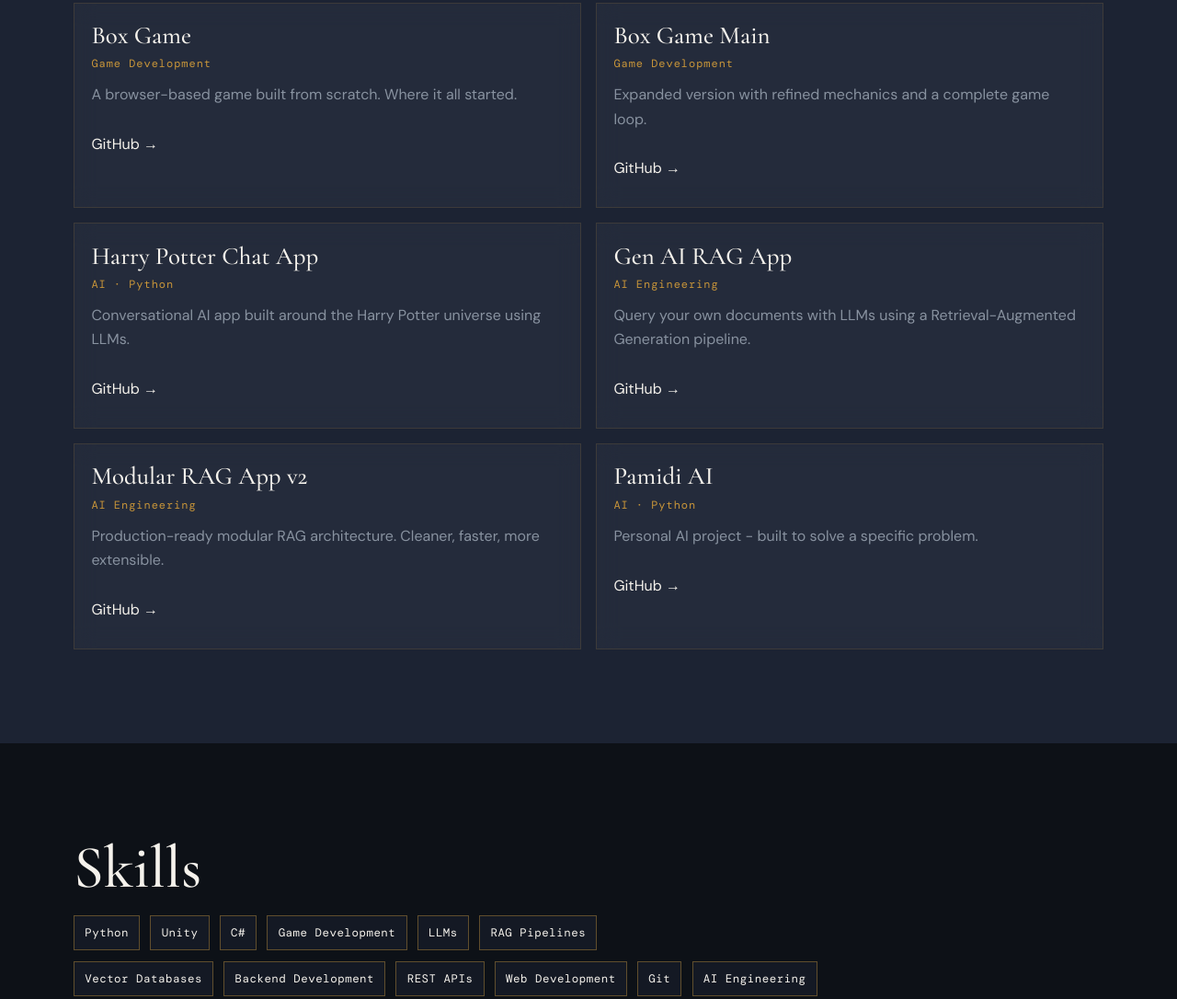
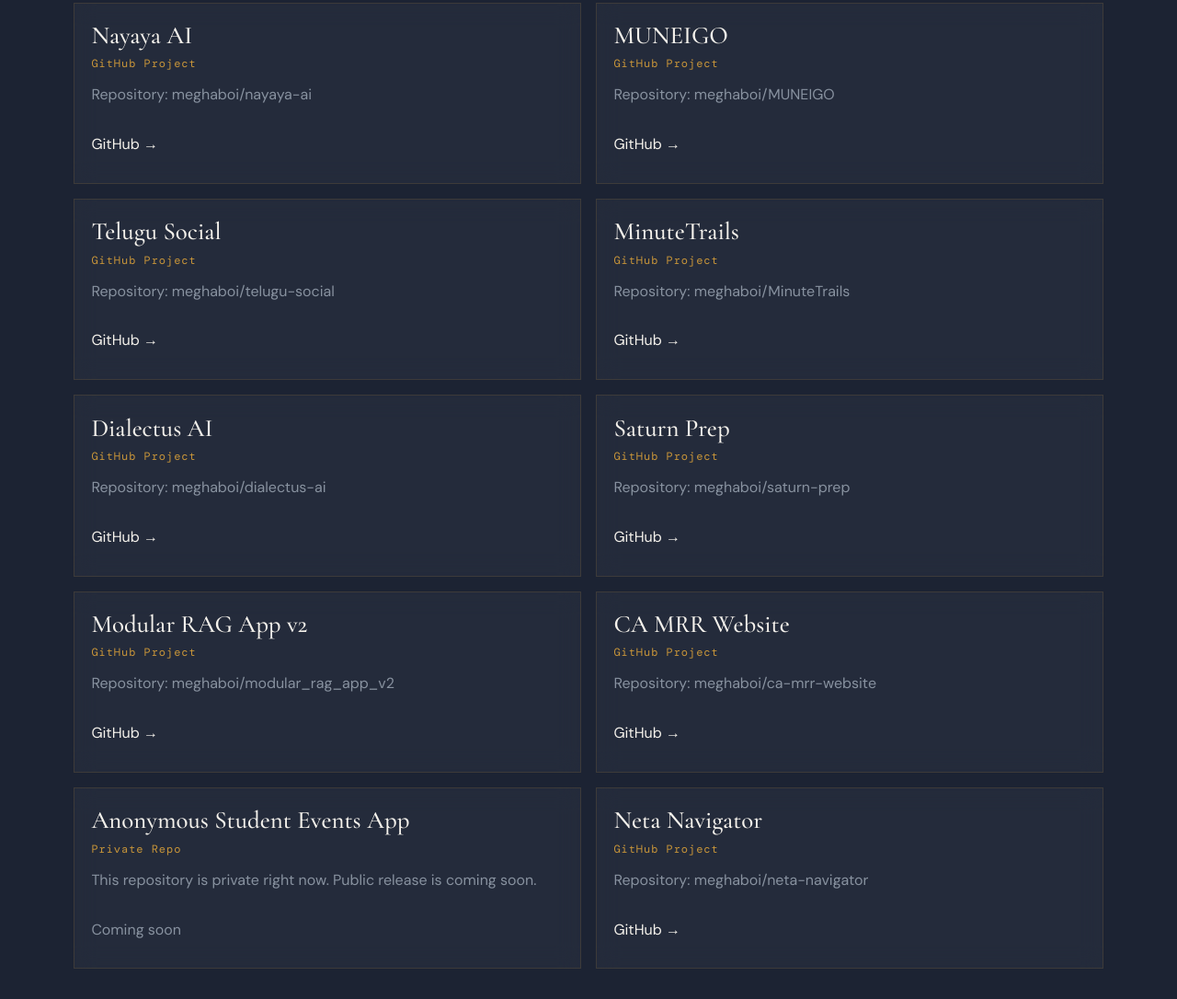
Before and after one commit to meghaboi/personal-website, a plain HTML site: page index.html in a window 1280 px wide. Shown: the part 1457-2543 px from the top of the page at 92% size. Drawn offline with nearby package versions, Linux system fonts and the light colour scheme.

Commit message:
updated the my projects section

```diff
--- a/index.html
+++ b/index.html
@@ -19,6 +19,9 @@
       href="https://fonts.googleapis.com/css2?family=Cormorant+Garamond:wght@300;500;600&family=DM+Mono:wght@400;500&family=DM+Sans:wght@300;400;500&display=swap"
       rel="stylesheet"
     />
+    <script>
+      document.documentElement.classList.add("js-ready");
+    </script>
     <link rel="stylesheet" href="styles.css" />
     <script type="application/ld+json">
       {
@@ -78,7 +81,7 @@
     </aside>
 
     <main>
-      <section class="hero reveal-on-scroll" id="home">
+      <section class="hero" id="home">
         <svg class="hero-art" viewBox="0 0 1200 800" aria-hidden="true">
           <path d="M110 90 L520 90 L520 460 L110 460 Z" />
           <path d="M680 180 L1040 180 L1040 620 L680 620 Z" />
@@ -103,7 +106,7 @@
         </div>
       </section>
 
-      <section class="about section-light reveal-on-scroll" id="about">
+      <section class="about section-light" id="about">
         <div class="container about-layout">
           <div class="about-text reveal-on-scroll">
             <p class="about-quote">"Dropped out at 13. Been building ever since."</p>
@@ -135,63 +138,87 @@
         </div>
       </section>
 
-      <section class="projects section-mid reveal-on-scroll" id="projects">
+      <section class="projects section-mid" id="projects">
         <div class="container">
           <h2 class="section-title reveal-on-scroll">Work</h2>
 
           <div class="projects-grid">
             <article class="project-card reveal-on-scroll">
-              <h3>Box Game</h3>
-              <p class="project-tag">Game Development</p>
-              <p class="project-copy">A browser-based game built from scratch. Where it all started.</p>
-              <a href="https://github.com/meghaboi" target="_blank" rel="noreferrer">GitHub &rarr;</a>
+              <h3>Nayaya AI</h3>
+              <p class="project-tag">GitHub Project</p>
+              <p class="project-copy">Repository: meghaboi/nayaya-ai</p>
+              <a href="https://github.com/meghaboi/nayaya-ai" target="_blank" rel="noreferrer">GitHub &rarr;</a>
             </article>
 
             <article class="project-card reveal-on-scroll">
-              <h3>Box Game Main</h3>
-              <p class="project-tag">Game Development</p>
-              <p class="project-copy">Expanded version with refined mechanics and a complete game loop.</p>
-              <a href="https://github.com/meghaboi" target="_blank" rel="noreferrer">GitHub &rarr;</a>
+              <h3>MUNEIGO</h3>
+              <p class="project-tag">GitHub Project</p>
+              <p class="project-copy">Repository: meghaboi/MUNEIGO</p>
+              <a href="https://github.com/meghaboi/MUNEIGO" target="_blank" rel="noreferrer">GitHub &rarr;</a>
             </article>
 
             <article class="project-card reveal-on-scroll">
-              <h3>Harry Potter Chat App</h3>
-              <p class="project-tag">AI &middot; Python</p>
-              <p class="project-copy">
-                Conversational AI app built around the Harry Potter universe using LLMs.
-              </p>
-              <a href="https://github.com/meghaboi" target="_blank" rel="noreferrer">GitHub &rarr;</a>
+              <h3>Telugu Social</h3>
+              <p class="project-tag">GitHub Project</p>
+              <p class="project-copy">Repository: meghaboi/telugu-social</p>
+              <a href="https://github.com/meghaboi/telugu-social" target="_blank" rel="noreferrer">GitHub &rarr;</a>
             </article>
 
             <article class="project-card reveal-on-scroll">
-              <h3>Gen AI RAG App</h3>
-              <p class="project-tag">AI Engineering</p>
-              <p class="project-copy">
-                Query your own documents with LLMs using a Retrieval-Augmented Generation pipeline.
-              </p>
-              <a href="https://github.com/meghaboi" target="_blank" rel="noreferrer">GitHub &rarr;</a>
+              <h3>MinuteTrails</h3>
+              <p class="project-tag">GitHub Project</p>
+              <p class="project-copy">Repository: meghaboi/MinuteTrails</p>
+              <a href="https://github.com/meghaboi/MinuteTrails" target="_blank" rel="noreferrer">GitHub &rarr;</a>
+            </article>
+
+            <article class="project-card reveal-on-scroll">
+              <h3>Dialectus AI</h3>
+              <p class="project-tag">GitHub Project</p>
+              <p class="project-copy">Repository: meghaboi/dialectus-ai</p>
+              <a href="https://github.com/meghaboi/dialectus-ai" target="_blank" rel="noreferrer">GitHub &rarr;</a>
+            </article>
+
+            <article class="project-card reveal-on-scroll">
+              <h3>Saturn Prep</h3>
+              <p class="project-tag">GitHub Project</p>
+              <p class="project-copy">Repository: meghaboi/saturn-prep</p>
+              <a href="https://github.com/meghaboi/saturn-prep" target="_blank" rel="noreferrer">GitHub &rarr;</a>
             </article>
 
             <article class="project-card reveal-on-scroll">
               <h3>Modular RAG App v2</h3>
-              <p class="project-tag">AI Engineering</p>
-              <p class="project-copy">
-                Production-ready modular RAG architecture. Cleaner, faster, more extensible.
-              </p>
-              <a href="https://github.com/meghaboi" target="_blank" rel="noreferrer">GitHub &rarr;</a>
+              <p class="project-tag">GitHub Project</p>
+              <p class="project-copy">Repository: meghaboi/modular_rag_app_v2</p>
+              <a href="https://github.com/meghaboi/modular_rag_app_v2" target="_blank" rel="noreferrer"
+                >GitHub &rarr;</a
+              >
             </article>
 
             <article class="project-card reveal-on-scroll">
-              <h3>Pamidi AI</h3>
-              <p class="project-tag">AI &middot; Python</p>
-              <p class="project-copy">Personal AI project - built to solve a specific problem.</p>
-              <a href="https://github.com/meghaboi" target="_blank" rel="noreferrer">GitHub &rarr;</a>
+              <h3>CA MRR Website</h3>
+              <p class="project-tag">GitHub Project</p>
+              <p class="project-copy">Repository: meghaboi/ca-mrr-website</p>
+              <a href="https://github.com/meghaboi/ca-mrr-website" target="_blank" rel="noreferrer">GitHub &rarr;</a>
+            </article>
+
+            <article class="project-card reveal-on-scroll">
+              <h3>Anonymous Student Events App</h3>
+              <p class="project-tag">Private Repo</p>
+              <p class="project-copy">This repository is private right now. Public release is coming soon.</p>
+              <span class="project-link-disabled" aria-disabled="true">Coming soon</span>
+            </article>
+
+            <article class="project-card reveal-on-scroll">
+              <h3>Neta Navigator</h3>
+              <p class="project-tag">GitHub Project</p>
+              <p class="project-copy">Repository: meghaboi/neta-navigator</p>
+              <a href="https://github.com/meghaboi/neta-navigator" target="_blank" rel="noreferrer">GitHub &rarr;</a>
             </article>
           </div>
         </div>
       </section>
 
-      <section class="skills section-base reveal-on-scroll" id="skills">
+      <section class="skills section-base" id="skills">
         <div class="container">
           <h2 class="section-title reveal-on-scroll">Skills</h2>
 
@@ -214,7 +241,7 @@
         </div>
       </section>
 
-      <section class="contact section-light reveal-on-scroll" id="contact">
+      <section class="contact section-light" id="contact">
         <div class="container contact-wrap">
           <h2 class="section-title reveal-on-scroll">Let's Build Something.</h2>
           <p class="contact-copy reveal-on-scroll">Open to freelance projects, collabs, and interesting problems.</p>
--- a/script.js
+++ b/script.js
@@ -1,4 +1,5 @@
 const reduceMotion = window.matchMedia("(prefers-reduced-motion: reduce)").matches;
+document.documentElement.classList.add("js-ready");
 
 const siteHeader = document.querySelector(".site-header");
 const progressBar = document.querySelector(".scroll-progress");
@@ -13,15 +14,22 @@
 const formSuccess = document.getElementById("form-success");
 
 function handleScrollUI() {
-  const scrollY = window.scrollY;
-  siteHeader.classList.toggle("scrolled", scrollY > 80);
+  if (siteHeader) {
+    siteHeader.classList.toggle("scrolled", window.scrollY > 80);
+  }
 
+  if (progressBar) {
     const scrollableHeight = document.documentElement.scrollHeight - window.innerHeight;
-  const progress = scrollableHeight > 0 ? (scrollY / scrollableHeight) * 100 : 0;
+    const progress = scrollableHeight > 0 ? (window.scrollY / scrollableHeight) * 100 : 0;
     progressBar.style.width = `${progress}%`;
+  }
 }
 
 function openMobileMenu() {
+  if (!menuToggle || !mobileOverlay || !mobileSidebar) {
+    return;
+  }
+
   mobileOverlay.classList.add("is-open");
   mobileSidebar.classList.add("is-open");
   mobileSidebar.setAttribute("aria-hidden", "false");
@@ -30,6 +38,10 @@
 }
 
 function closeMobileMenu() {
+  if (!menuToggle || !mobileOverlay || !mobileSidebar) {
+    return;
+  }
+
   mobileOverlay.classList.remove("is-open");
   mobileSidebar.classList.remove("is-open");
   mobileSidebar.setAttribute("aria-hidden", "true");
@@ -37,6 +49,7 @@
   document.body.style.overflow = "";
 }
 
+if (menuToggle && mobileOverlay && mobileSidebar && sidebarClose) {
   menuToggle.addEventListener("click", () => {
     const isOpen = menuToggle.getAttribute("aria-expanded") === "true";
     if (isOpen) {
@@ -53,12 +66,13 @@
   mobileNavLinks.forEach((link) => {
     link.addEventListener("click", closeMobileMenu);
   });
+}
 
 if (reduceMotion) {
   revealTargets.forEach((target) => {
     target.classList.add("is-visible");
   });
-} else {
+} else if (revealTargets.length > 0) {
   const revealObserver = new IntersectionObserver(
     (entries, observer) => {
       entries.forEach((entry) => {
@@ -80,6 +94,7 @@
   });
 }
 
+if (contactForm && formMessage && formSuccess) {
   contactForm.addEventListener("submit", async (event) => {
     event.preventDefault();
     formMessage.textContent = "Sending...";
@@ -109,6 +124,7 @@
       formMessage.textContent = "Message could not be sent right now.";
     }
   });
+}
 
 window.addEventListener("scroll", handleScrollUI, { passive: true });
 window.addEventListener("resize", handleScrollUI);
--- a/styles.css
+++ b/styles.css
@@ -458,6 +458,14 @@
   color: var(--gold);
 }
 
+.project-link-disabled {
+  color: var(--muted-dark);
+  min-height: 48px;
+  display: inline-flex;
+  align-items: center;
+  cursor: not-allowed;
+}
+
 .skills .section-title {
   margin-bottom: 1.2rem;
 }
@@ -561,6 +569,11 @@
 }
 
 .reveal-on-scroll {
+  opacity: 1;
+  transform: none;
+}
+
+.js-ready .reveal-on-scroll {
   opacity: 0;
   transform: translateY(24px);
   transition:
@@ -569,7 +582,7 @@
   transition-delay: var(--tag-delay, 0s);
 }
 
-.reveal-on-scroll.is-visible {
+.js-ready .reveal-on-scroll.is-visible {
   opacity: 1;
   transform: translateY(0);
 }
@@ -643,7 +656,7 @@
   }
 
   .hero-line,
-  .reveal-on-scroll {
+  .js-ready .reveal-on-scroll {
     opacity: 1 !important;
     transform: none !important;
   }
```
Lines whose indentation alone changed are shown as unchanged.
